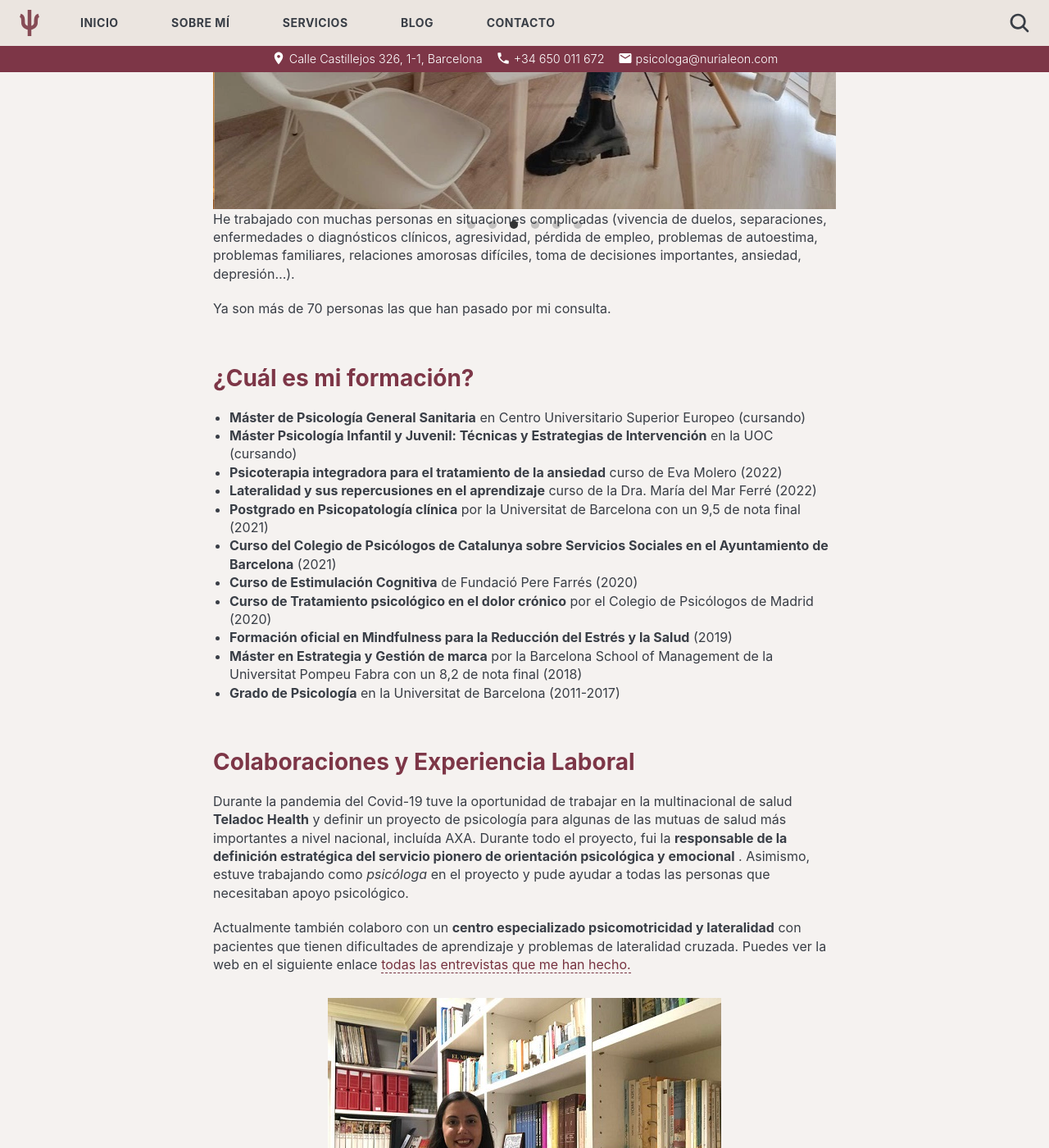
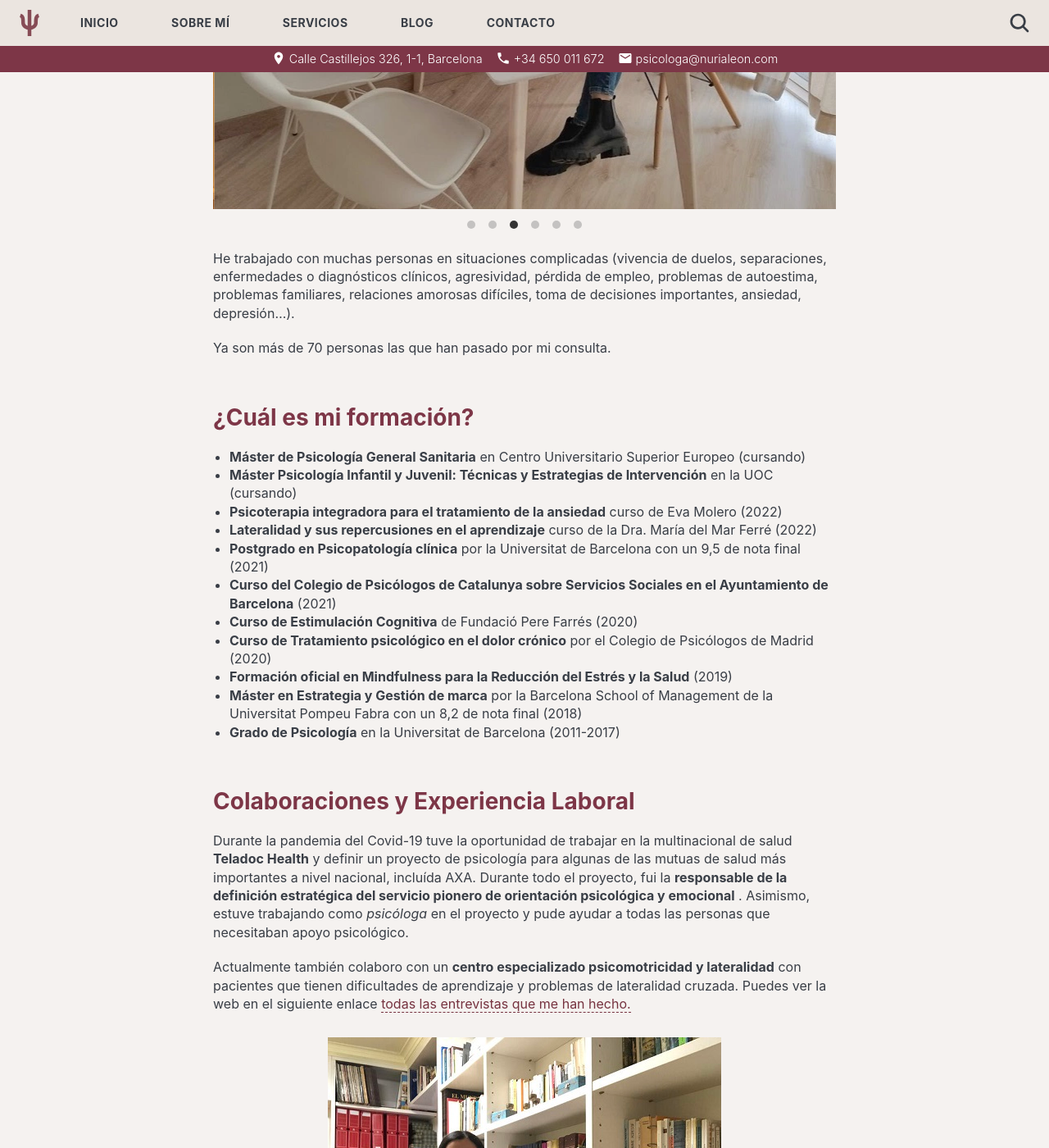
Before and after one commit to nurialeonsallent/nurialeon.com, a Jekyll site: the page built from _pages/sobre-mi.md, in a window 1280 px wide and 1400 px high, scrolled down 727 px. Shown: the whole window at 82% size. Built offline with Jekyll 4.4.1, drawn with Linux system fonts in a browser that asks for light colours.

Commit message:
fix carousel

```diff
--- a/_includes/javascripts.html
+++ b/_includes/javascripts.html
@@ -22,6 +22,10 @@
 <script src="https://unpkg.com/flickity@2/dist/flickity.pkgd.min.js"></script>
 
 <style>
+  .flickity-enabled {
+    margin-bottom: 48px;
+  }
+
   .flickity-prev-next-button {
     width: 36px;
     height: 36px;
--- a/_pages/sobre-mi.md
+++ b/_pages/sobre-mi.md
@@ -17,13 +17,9 @@ Desde hace tiempo, ayudo a otras personas a superar dificultades y a vivir mejor
   <div class="carousel-cell"><img src="{{ site.baseurl }}/images/img_5496.webp" /></div>
 </div>
 
-
-
-
 He trabajado con muchas personas en situaciones complicadas (vivencia de duelos, separaciones, enfermedades o diagnósticos clínicos, agresividad, pérdida de empleo, problemas de autoestima, problemas familiares, relaciones amorosas difíciles, toma de decisiones importantes, ansiedad, depresión...).
 
 Ya son más de 70 personas las que han pasado por mi consulta.
-
 
 ## ¿Cuál es mi formación?
 
```
